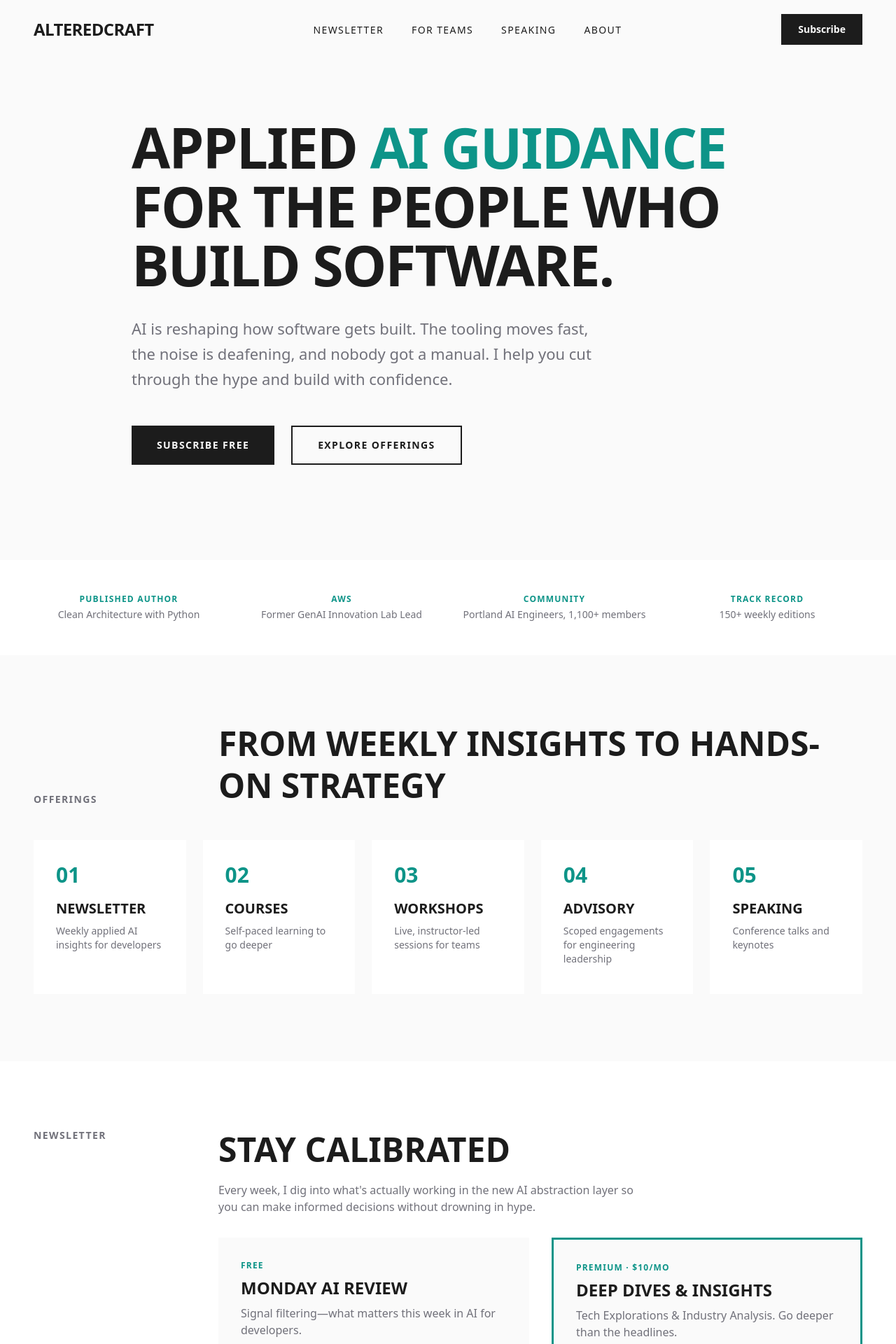
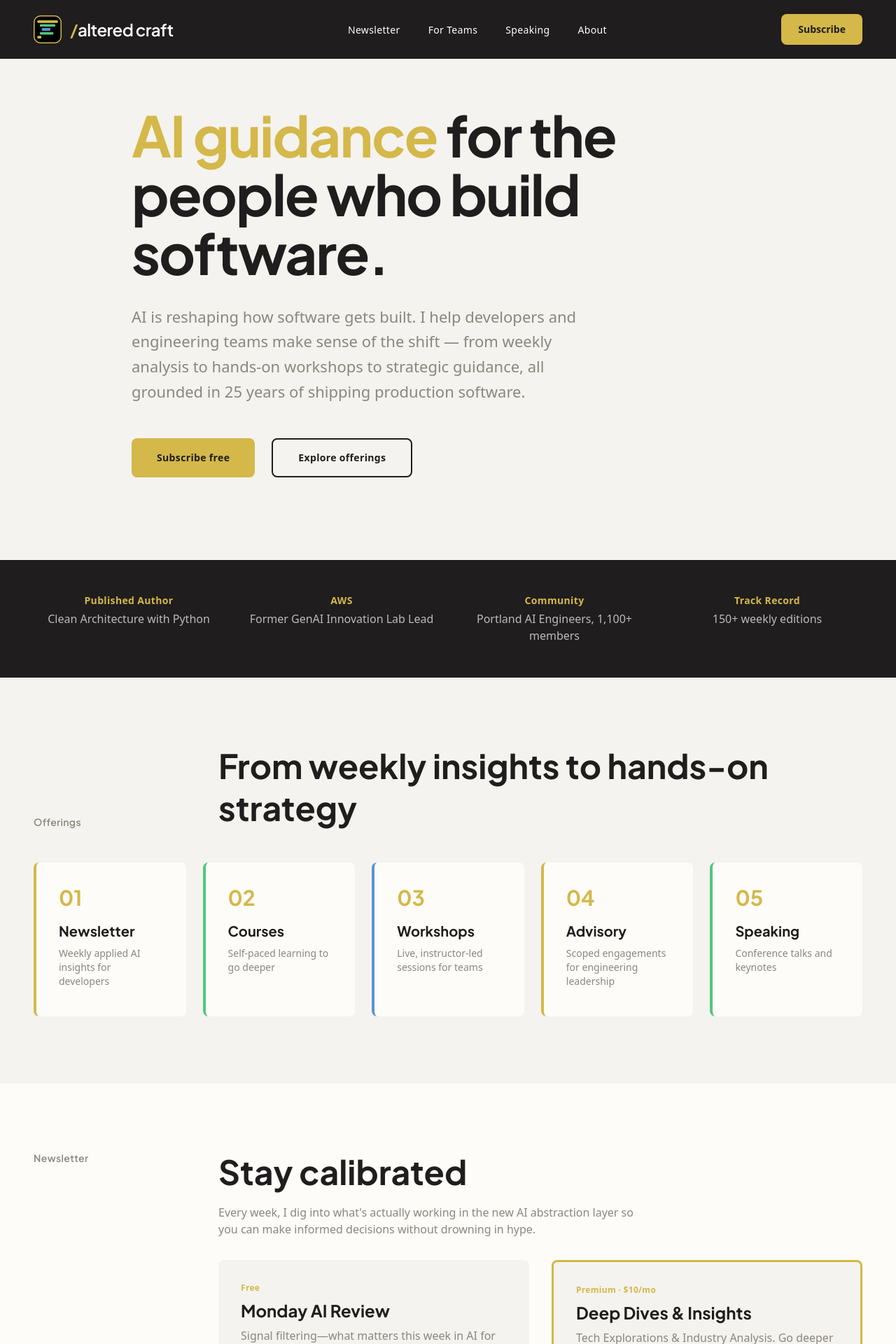
Before and after one commit to AlteredCraft/ac-landing-page, a Next.js app: page / in a window 1280 px wide. Shown: the top 1920 px of the page at 70% size. Built offline with nearby package versions, Linux system fonts and the light colour scheme.

Commit message:
feat: update color palette to Warm Gold and refine typography for improved branding

```diff
--- a/src/app/globals.css
+++ b/src/app/globals.css
@@ -1,15 +1,15 @@
 @import "tailwindcss";
 
 :root {
-  /* Deep Teal Palette - Bold v4 */
-  --color-base: #FAFAFA;
-  --color-text: #1C1C1C;
-  --color-accent: #0D9488;
-  --color-accent-hover: #0F766E;
-  --color-muted: #71717A;
-  --color-border: #E4E4E7;
-  --color-surface: #FFFFFF;
-  --color-surface-alt: #F4F4F5;
+  /* Warm Gold Palette - Rebrand */
+  --color-base: #F5F3EF;
+  --color-text: #1F1D1D;
+  --color-accent: #D4B84A;
+  --color-accent-hover: #C4A83A;
+  --color-muted: #8A877E;
+  --color-border: #E0DDD6;
+  --color-surface: #FDFCF9;
+  --color-surface-alt: #EFECE5;
 }
 
 @theme inline {
@@ -22,7 +22,7 @@
   --color-surface: var(--color-surface);
   --color-surface-alt: var(--color-surface-alt);
   --font-sans: var(--font-inter);
-  --font-display: var(--font-space-grotesk);
+  --font-display: var(--font-plus-jakarta);
 }
 
 html {
--- a/src/app/page.tsx
+++ b/src/app/page.tsx
@@ -1,4 +1,5 @@
 import Image from "next/image";
+import { BrandLockup } from "@/components/BrandLockup";
 import { MobileMenu } from "@/components/MobileMenu";
 import { Check } from "lucide-react";
 import speakerImg from "../../public/speaker.png";
@@ -12,31 +13,11 @@ const NAV_LINKS = [
 ];
 
 const OFFERINGS = [
-  {
-    number: "01",
-    title: "Newsletter",
-    description: "Weekly applied AI insights for developers",
-  },
-  {
-    number: "02",
-    title: "Courses",
-    description: "Self-paced learning to go deeper",
-  },
-  {
-    number: "03",
-    title: "Workshops",
-    description: "Live, instructor-led sessions for teams",
-  },
-  {
-    number: "04",
-    title: "Advisory",
-    description: "Scoped engagements for engineering leadership",
-  },
-  {
-    number: "05",
-    title: "Speaking",
-    description: "Conference talks and keynotes",
-  },
+  { number: "01", title: "Newsletter", description: "Weekly applied AI insights for developers" },
+  { number: "02", title: "Courses", description: "Self-paced learning to go deeper" },
+  { number: "03", title: "Workshops", description: "Live, instructor-led sessions for teams" },
+  { number: "04", title: "Advisory", description: "Scoped engagements for engineering leadership" },
+  { number: "05", title: "Speaking", description: "Conference talks and keynotes" },
 ];
 
 const CREDIBILITY = [
@@ -55,49 +36,17 @@ const WORKSHOP_TOPICS = [
 ];
 
 const ADVISORY_TYPES = [
-  {
-    title: "AI Readiness Assessment",
-    description:
-      "Evaluate your team's current state and identify high-impact opportunities.",
-  },
-  {
-    title: "Tool & Platform Selection",
-    description:
-      "Navigate the vendor landscape with structured evaluation criteria.",
-  },
-  {
-    title: "Adoption Roadmap",
-    description:
-      "Practical, phased plan for integrating AI into your development workflow.",
-  },
-  {
-    title: "Architecture Review",
-    description:
-      "Technical review of AI integration patterns and production considerations.",
-  },
+  { title: "AI Readiness Assessment", description: "Evaluate your team's current state and identify high-impact opportunities." },
+  { title: "Tool & Platform Selection", description: "Navigate the vendor landscape with structured evaluation criteria." },
+  { title: "Adoption Roadmap", description: "Practical, phased plan for integrating AI into your development workflow." },
+  { title: "Architecture Review", description: "Technical review of AI integration patterns and production considerations." },
 ];
 
 const TALK_TOPICS = [
-  {
-    title: "The New Abstraction Layer",
-    description:
-      "How AI is changing the developer's relationship with code—and what to do about it.",
-  },
-  {
-    title: "Beyond the Demo",
-    description:
-      "What actually works when you move AI from prototype to production.",
-  },
-  {
-    title: "Evaluating AI Tools Without the Hype",
-    description:
-      "A practical framework for cutting through marketing to find real value.",
-  },
-  {
-    title: "Building AI-Native Development Teams",
-    description:
-      "Organizational patterns for teams that ship with AI, not just talk about it.",
-  },
+  { title: "The New Abstraction Layer", description: "How AI is changing the developer\u2019s relationship with code\u2014and what to do about it." },
+  { title: "Beyond the Demo", description: "What actually works when you move AI from prototype to production." },
+  { title: "Evaluating AI Tools Without the Hype", description: "A practical framework for cutting through marketing to find real value." },
+  { title: "Building AI-Native Development Teams", description: "Organizational patterns for teams that ship with AI, not just talk about it." },
 ];
 
 const CREDENTIALS = [
@@ -138,14 +87,19 @@ const SOCIAL_LINKS = [
   },
 ];
 
+const barColors = ["#D4B84A", "#52C77E", "#5A94D4", "#D4B84A", "#52C77E"];
+
 export default function Home() {
   return (
     <div className="min-h-screen bg-[var(--color-base)]">
-      {/* Navigation */}
-      <nav className="fixed top-0 left-0 right-0 py-5 px-6 lg:px-12 flex justify-between items-center bg-[var(--color-base)] z-50">
-        <div className="font-[family-name:var(--font-display)] font-bold text-2xl uppercase tracking-tight">
-          AlteredCraft
-        </div>
+      {/* Navigation - Dark nav bar */}
+      <nav className="fixed top-0 left-0 right-0 py-5 px-6 lg:px-12 flex justify-between items-center bg-[#1F1D1D] z-50">
+        <a href="#" className="sm:hidden">
+          <BrandLockup variant="horizontal" size="sm" theme="dark" />
+        </a>
+        <a href="#" className="hidden sm:block">
+          <BrandLockup variant="horizontal" size="md" theme="dark" />
+        </a>
 
         {/* Desktop Nav */}
         <ul className="hidden md:flex gap-10">
@@ -153,7 +107,7 @@ export default function Home() {
             <li key={link.href}>
               <a
                 href={link.href}
-                className="text-sm font-medium uppercase tracking-widest text-[var(--color-text)] hover:text-[var(--color-accent)] transition-colors"
+                className="text-sm font-medium tracking-wide text-white hover:text-[var(--color-accent)] transition-colors"
               >
                 {link.label}
               </a>
@@ -164,7 +118,7 @@ export default function Home() {
         <div className="flex items-center gap-4">
           <a
             href="#newsletter"
-            className="hidden sm:inline-flex px-6 py-3 bg-[var(--color-text)] text-[var(--color-base)] text-sm font-semibold hover:bg-[var(--color-accent)] transition-colors"
+            className="hidden sm:inline-flex px-6 py-3 bg-[var(--color-accent)] text-[#1F1D1D] text-sm font-semibold hover:bg-[var(--color-accent-hover)] transition-colors rounded-lg"
           >
             Subscribe
           </a>
@@ -175,25 +129,26 @@ export default function Home() {
       <main>
         {/* Hero Section */}
         <section className="min-h-screen flex flex-col justify-center pt-24 pb-16 px-6 lg:px-12 max-w-[1000px] mx-auto">
-          <h1 className="font-[family-name:var(--font-display)] font-bold text-[clamp(3rem,8vw,5rem)] leading-[1.05] uppercase tracking-tight mb-8">
-            Applied <span className="text-[var(--color-accent)]">AI guidance</span>{" "}
+          <h1 className="font-[family-name:var(--font-plus-jakarta)] font-bold text-[clamp(3rem,8vw,5rem)] leading-[1.05] tracking-tight mb-8">
+            <span className="text-[var(--color-accent)]">AI guidance</span>{" "}
             for the people who build software.
           </h1>
           <p className="text-xl lg:text-[1.375rem] text-[var(--color-muted)] mb-12 max-w-[680px] leading-relaxed">
-            AI is reshaping how software gets built. The tooling moves fast, the
-            noise is deafening, and nobody got a manual. I help you cut through
-            the hype and build with confidence.
+            AI is reshaping how software gets built. I help developers and
+            engineering teams make sense of the shift — from weekly analysis to
+            hands-on workshops to strategic guidance, all grounded in 25 years
+            of shipping production software.
           </p>
           <div className="flex flex-wrap gap-6">
             <a
               href="#newsletter"
-              className="inline-flex items-center gap-2 px-9 py-4 bg-[var(--color-text)] text-[var(--color-base)] font-semibold uppercase tracking-widest text-sm hover:bg-[var(--color-accent)] transition-colors"
+              className="inline-flex items-center gap-2 px-9 py-4 bg-[var(--color-accent)] text-[#1F1D1D] font-semibold tracking-wide text-sm hover:bg-[var(--color-accent-hover)] transition-colors rounded-lg"
             >
               Subscribe free
             </a>
             <a
               href="#offerings"
-              className="inline-flex items-center gap-2 px-9 py-4 border-2 border-[var(--color-text)] text-[var(--color-text)] font-semibold uppercase tracking-widest text-sm hover:bg-[var(--color-text)] hover:text-[var(--color-base)] transition-colors"
+              className="inline-flex items-center gap-2 px-9 py-4 border-2 border-[var(--color-text)] text-[var(--color-text)] font-semibold tracking-wide text-sm hover:bg-[var(--color-text)] hover:text-[var(--color-base)] transition-colors rounded-lg"
             >
               Explore offerings
             </a>
@@ -201,15 +156,15 @@ export default function Home() {
         </section>
 
         {/* Credibility Strip */}
-        <section className="py-12 bg-[var(--color-surface)]">
+        <section className="py-12 bg-[var(--color-text)]">
           <div className="max-w-[1400px] mx-auto px-6 lg:px-12">
             <div className="grid grid-cols-2 lg:grid-cols-4 gap-8">
               {CREDIBILITY.map((item) => (
                 <div key={item.label} className="text-center">
-                  <div className="text-xs font-semibold uppercase tracking-widest text-[var(--color-accent)] mb-1">
+                  <div className="text-sm font-semibold tracking-wide text-[var(--color-accent)] mb-1">
                     {item.label}
                   </div>
-                  <div className="text-sm text-[var(--color-muted)]">
+                  <div className="text-base text-white/70">
                     {item.detail}
                   </div>
                 </div>
@@ -221,23 +176,24 @@ export default function Home() {
         {/* Offerings Section */}
         <section id="offerings" className="py-24 px-6 lg:px-12 max-w-[1400px] mx-auto">
           <div className="grid lg:grid-cols-[200px_1fr] gap-8 lg:gap-16 mb-12 items-end">
-            <span className="font-[family-name:var(--font-display)] font-semibold text-sm uppercase tracking-widest text-[var(--color-muted)]">
+            <span className="font-[family-name:var(--font-plus-jakarta)] font-semibold text-sm tracking-wide text-[var(--color-muted)]">
               Offerings
             </span>
-            <h2 className="font-[family-name:var(--font-display)] font-bold text-[clamp(2rem,4vw,3rem)] uppercase leading-tight">
+            <h2 className="font-[family-name:var(--font-plus-jakarta)] font-bold text-[clamp(2rem,4vw,3rem)] leading-tight">
               From weekly insights to hands-on strategy
             </h2>
           </div>
           <div className="grid grid-cols-2 md:grid-cols-3 lg:grid-cols-5 gap-6">
-            {OFFERINGS.map((offering) => (
+            {OFFERINGS.map((offering, i) => (
               <div
                 key={offering.number}
-                className="bg-[var(--color-surface)] p-8 flex flex-col min-h-[220px] hover:shadow-lg transition-shadow"
+                className="bg-[var(--color-surface)] p-8 flex flex-col min-h-[220px] hover:shadow-lg transition-shadow rounded-lg"
+                style={{ borderLeft: `4px solid ${barColors[i]}` }}
               >
-                <span className="font-[family-name:var(--font-display)] font-bold text-3xl text-[var(--color-accent)] mb-4">
+                <span className="font-[family-name:var(--font-plus-jakarta)] font-bold text-3xl text-[var(--color-accent)] mb-4">
                   {offering.number}
                 </span>
-                <h3 className="font-[family-name:var(--font-display)] font-bold text-xl uppercase mb-2">
+                <h3 className="font-[family-name:var(--font-plus-jakarta)] font-bold text-xl mb-2">
                   {offering.title}
                 </h3>
                 <p className="text-sm text-[var(--color-muted)] flex-grow">
@@ -252,11 +208,11 @@ export default function Home() {
         <section id="newsletter" className="py-24 px-6 lg:px-12 bg-[var(--color-surface)]">
           <div className="max-w-[1400px] mx-auto">
             <div className="grid lg:grid-cols-[200px_1fr] gap-8 lg:gap-16">
-              <span className="font-[family-name:var(--font-display)] font-semibold text-sm uppercase tracking-widest text-[var(--color-muted)]">
+              <span className="font-[family-name:var(--font-plus-jakarta)] font-semibold text-sm tracking-wide text-[var(--color-muted)]">
                 Newsletter
               </span>
               <div>
-                <h2 className="font-[family-name:var(--font-display)] font-bold text-[clamp(2rem,4vw,3rem)] uppercase leading-tight mb-4">
+                <h2 className="font-[family-name:var(--font-plus-jakarta)] font-bold text-[clamp(2rem,4vw,3rem)] leading-tight mb-4">
                   Stay calibrated
                 </h2>
                 <p className="text-[var(--color-muted)] mb-8 max-w-[600px]">
@@ -267,22 +223,22 @@ export default function Home() {
 
                 {/* Tier Cards */}
                 <div className="grid md:grid-cols-2 gap-8 mb-12">
-                  <div className="p-8 bg-[var(--color-base)]">
-                    <div className="text-xs font-semibold uppercase tracking-widest text-[var(--color-accent)] mb-2">
+                  <div className="p-8 bg-[var(--color-base)] rounded-lg">
+                    <div className="text-xs font-semibold tracking-wide text-[var(--color-accent)] mb-2">
                       Free
                     </div>
-                    <h3 className="font-[family-name:var(--font-display)] font-bold text-2xl uppercase mb-2">
+                    <h3 className="font-[family-name:var(--font-plus-jakarta)] font-bold text-2xl mb-2">
                       Monday AI Review
                     </h3>
                     <p className="text-[var(--color-muted)]">
                       Signal filtering—what matters this week in AI for developers.
                     </p>
                   </div>
-                  <div className="p-8 bg-[var(--color-base)] border-[3px] border-[var(--color-accent)]">
-                    <div className="text-xs font-semibold uppercase tracking-widest text-[var(--color-accent)] mb-2">
+                  <div className="p-8 bg-[var(--color-base)] border-[3px] border-[var(--color-accent)] rounded-lg">
+                    <div className="text-xs font-semibold tracking-wide text-[var(--color-accent)] mb-2">
                       Premium · $10/mo
                     </div>
-                    <h3 className="font-[family-name:var(--font-display)] font-bold text-2xl uppercase mb-2">
+                    <h3 className="font-[family-name:var(--font-plus-jakarta)] font-bold text-2xl mb-2">
                       <a
                         href="https://writing.alteredcraft.com/t/deep-dives-insights"
                         target="_blank"
@@ -320,7 +276,7 @@ export default function Home() {
                 </div>
 
                 {/* CTA */}
-                <div className="p-8 bg-[var(--color-base)] text-center">
+                <div className="p-8 bg-[var(--color-base)] text-center rounded-lg">
                   <p className="text-[var(--color-muted)] mb-4">
                     Subscribe on Substack
                   </p>
@@ -328,7 +284,7 @@ export default function Home() {
                     href="https://writing.alteredcraft.com"
                     target="_blank"
                     rel="noopener noreferrer"
-                    className="inline-flex items-center gap-2 px-9 py-4 bg-[var(--color-text)] text-[var(--color-base)] font-semibold uppercase tracking-widest text-sm hover:bg-[var(--color-accent)] transition-colors"
+                    className="inline-flex items-center gap-2 px-9 py-4 bg-[var(--color-accent)] text-[#1F1D1D] font-semibold tracking-wide text-sm hover:bg-[var(--color-accent-hover)] transition-colors rounded-lg"
                   >
                     Subscribe free →
                   </a>
@@ -341,21 +297,26 @@ export default function Home() {
         {/* For Teams Section */}
         <section id="teams" className="py-24 px-6 lg:px-12 bg-[var(--color-text)] text-[var(--color-surface)]">
           <div className="max-w-[1400px] mx-auto">
-            <div className="text-center mb-16">
-              <h2 className="font-[family-name:var(--font-display)] font-bold text-[clamp(2rem,4vw,3rem)] uppercase">
+            <div className="grid lg:grid-cols-[200px_1fr] gap-8 lg:gap-16 mb-16">
+              <span className="font-[family-name:var(--font-plus-jakarta)] font-semibold text-sm tracking-wide text-[var(--color-muted)]">
                 For Teams
-              </h2>
-              <p className="text-[var(--color-muted)] text-lg mt-4 max-w-[700px] mx-auto">
-                Your team needs to build with AI, not just talk about it. Focused
-                workshops and strategic guidance grounded in 25 years of shipping
-                production software.
-              </p>
+              </span>
+              <div>
+                <h2 className="font-[family-name:var(--font-plus-jakarta)] font-bold text-[clamp(2rem,4vw,3rem)]">
+                  For Teams
+                </h2>
+                <p className="text-[var(--color-muted)] text-lg mt-4 max-w-[700px]">
+                  Your team needs to build with AI, not just talk about it. Focused
+                  workshops and strategic guidance grounded in 25 years of shipping
+                  production software.
+                </p>
+              </div>
             </div>
 
             <div className="grid lg:grid-cols-2 gap-8">
               {/* Workshops */}
-              <div className="p-10 bg-white/5 border border-white/10">
-                <h3 className="font-[family-name:var(--font-display)] font-bold text-[1.75rem] uppercase mb-2">
+              <div className="p-10 bg-white/5 border border-white/10 rounded-lg">
+                <h3 className="font-[family-name:var(--font-plus-jakarta)] font-bold text-[1.75rem] mb-2">
                   Workshops
                 </h3>
                 <p className="text-[var(--color-muted)] mb-4">
@@ -379,8 +340,8 @@ export default function Home() {
               </div>
 
               {/* Advisory */}
-              <div className="p-10 bg-white/5 border border-white/10">
-                <h3 className="font-[family-name:var(--font-display)] font-bold text-[1.75rem] uppercase mb-2">
+              <div className="p-10 bg-white/5 border border-white/10 rounded-lg">
+                <h3 className="font-[family-name:var(--font-plus-jakarta)] font-bold text-[1.75rem] mb-2">
                   AI Strategy Advisory
                 </h3>
                 <p className="text-[var(--color-muted)] mb-6">
@@ -402,7 +363,7 @@ export default function Home() {
                 href="https://altered-craft.neetocal.com/meeting-with-sam-keen"
                 target="_blank"
                 rel="noopener noreferrer"
-                className="inline-flex items-center gap-2 px-9 py-4 bg-[var(--color-accent)] text-[var(--color-base)] font-semibold uppercase tracking-widest text-sm hover:opacity-90 transition-opacity"
+                className="inline-flex items-center gap-2 px-9 py-4 bg-[var(--color-accent)] text-[#1F1D1D] font-semibold tracking-wide text-sm hover:opacity-90 transition-opacity rounded-lg"
               >
                 Start a conversation
               </a>
@@ -422,12 +383,12 @@ export default function Home() {
         {/* Speaking Section */}
         <section id="speaking" className="py-24 px-6 lg:px-12 max-w-[1400px] mx-auto">
           <div className="grid lg:grid-cols-[200px_1fr_1fr] gap-8 lg:gap-16">
-            <span className="font-[family-name:var(--font-display)] font-semibold text-sm uppercase tracking-widest text-[var(--color-muted)]">
+            <span className="font-[family-name:var(--font-plus-jakarta)] font-semibold text-sm tracking-wide text-[var(--color-muted)]">
               Speaking
             </span>
 
             <div>
-              <h2 className="font-[family-name:var(--font-display)] font-bold text-[clamp(2rem,4vw,3rem)] uppercase leading-tight mb-4">
+              <h2 className="font-[family-name:var(--font-plus-jakarta)] font-bold text-[clamp(2rem,4vw,3rem)] leading-tight mb-4">
                 Speaking
               </h2>
               <p className="text-[var(--color-muted)] mb-8">
@@ -446,14 +407,14 @@ export default function Home() {
               </div>
               <a
                 href="mailto:sam@alteredcraft.com?subject=Speaking%20Inquiry"
-                className="inline-flex items-center gap-2 mt-8 px-9 py-4 bg-[var(--color-text)] text-[var(--color-base)] font-semibold uppercase tracking-widest text-sm hover:bg-[var(--color-accent)] transition-colors"
+                className="inline-flex items-center gap-2 mt-8 px-9 py-4 bg-[var(--color-accent)] text-[#1F1D1D] font-semibold tracking-wide text-sm hover:bg-[var(--color-accent-hover)] transition-colors rounded-lg"
               >
                 Book Sam for your event
               </a>
             </div>
 
             <div className="space-y-6">
-              {/* Speaker Photo Placeholder */}
+              {/* Speaker Photo */}
               <div className="aspect-[4/3] bg-gradient-to-br from-[var(--color-muted)] to-[var(--color-text)] rounded-lg relative overflow-hidden">
                 <Image
                   src={speakerImg}
@@ -464,7 +425,7 @@ export default function Home() {
               </div>
 
               {/* Credentials */}
-              <div className="p-6 bg-[var(--color-surface)] border border-[var(--color-border)]">
+              <div className="p-6 bg-[var(--color-surface)] border border-[var(--color-border)] rounded-lg">
                 <h4 className="font-semibold mb-4">Credentials</h4>
                 <ul className="space-y-2">
                   {CREDENTIALS.map((cred) => (
@@ -488,7 +449,7 @@ export default function Home() {
         <section id="about" className="py-24 px-6 lg:px-12 bg-[var(--color-surface)]">
           <div className="max-w-[1400px] mx-auto">
             <div className="grid lg:grid-cols-[200px_300px_1fr] gap-8 lg:gap-16">
-              <span className="font-[family-name:var(--font-display)] font-semibold text-sm uppercase tracking-widest text-[var(--color-muted)]">
+              <span className="font-[family-name:var(--font-plus-jakarta)] font-semibold text-sm tracking-wide text-[var(--color-muted)]">
                 About
               </span>
 
@@ -504,7 +465,7 @@ export default function Home() {
 
               {/* Bio */}
               <div>
-                <h2 className="font-[family-name:var(--font-display)] font-bold text-3xl uppercase mb-6">
+                <h2 className="font-[family-name:var(--font-plus-jakarta)] font-bold text-3xl mb-6">
                   Sam Keen
                 </h2>
                 <div className="space-y-4 text-[var(--color-muted)]">
@@ -565,16 +526,14 @@ export default function Home() {
         <div className="max-w-[1400px] mx-auto">
           <div className="grid md:grid-cols-[2fr_1fr_1fr] gap-16">
             <div>
-              <div className="font-[family-name:var(--font-display)] font-bold text-2xl uppercase tracking-tight">
-                AlteredCraft
-              </div>
+              <BrandLockup variant="horizontal" size="sm" theme="dark" />
               <p className="text-[var(--color-muted)] text-sm max-w-[400px] mt-4">
                 Applied AI guidance for the people who build software. Weekly
                 insights, workshops, and strategic advisory.
               </p>
               <a
                 href="#newsletter"
-                className="inline-flex items-center gap-2 mt-6 px-9 py-4 bg-[var(--color-accent)] text-[var(--color-base)] font-semibold uppercase tracking-widest text-sm hover:opacity-90 transition-opacity"
+                className="inline-flex items-center gap-2 mt-6 px-9 py-4 bg-[var(--color-accent)] text-[#1F1D1D] font-semibold tracking-wide text-sm hover:opacity-90 transition-opacity rounded-lg"
               >
                 Subscribe to the newsletter
               </a>
```
